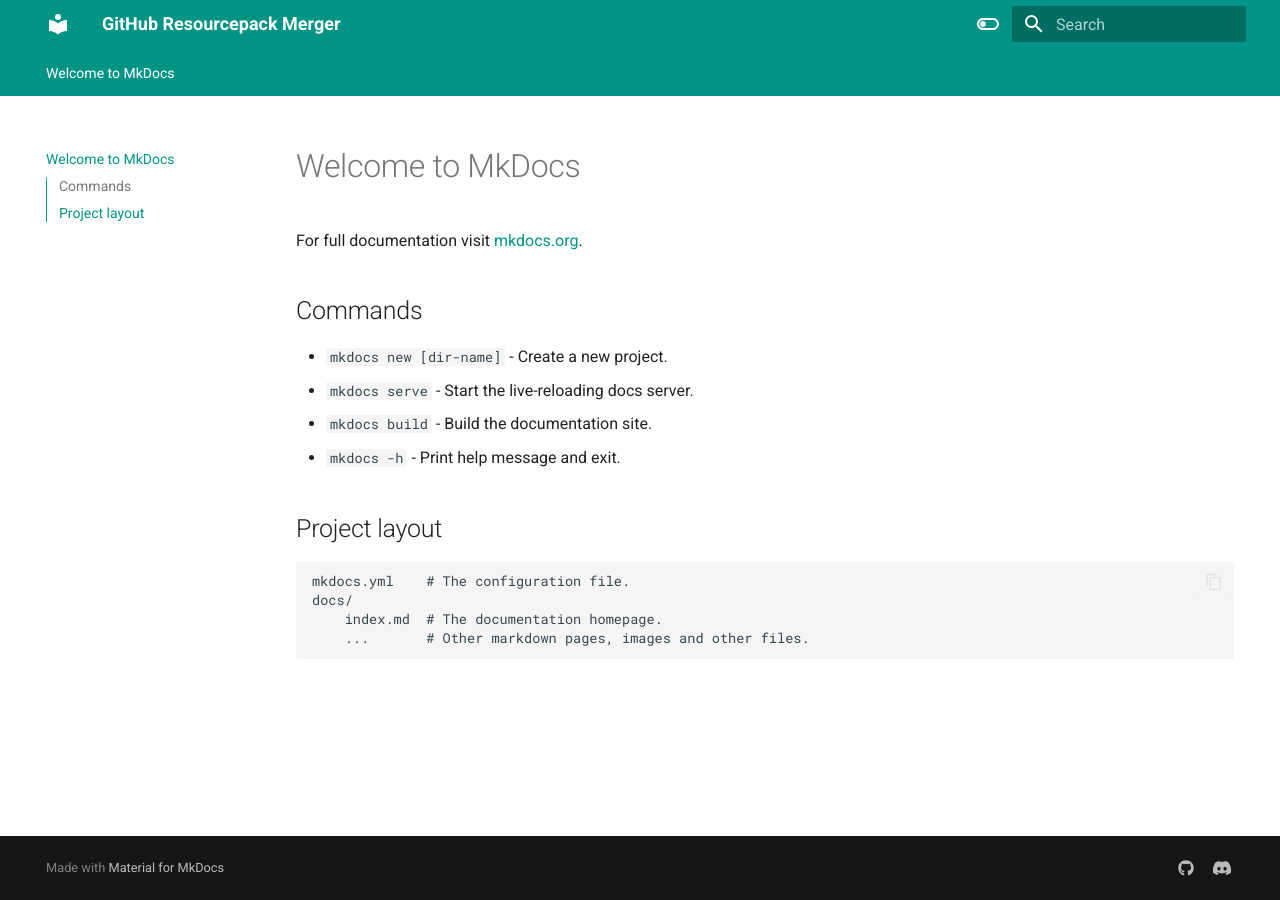
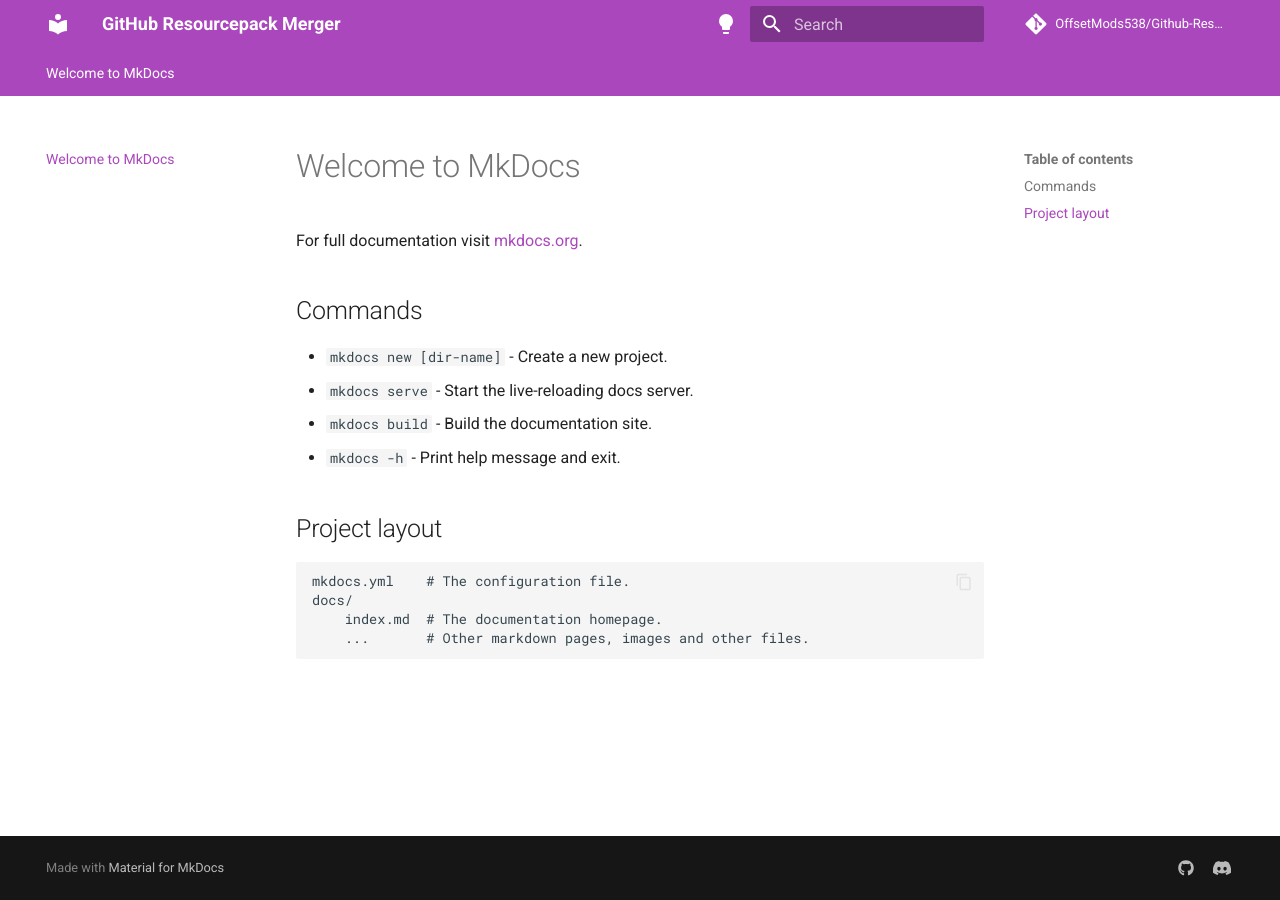
Before and after one commit to OffsetMods538/Github-Resourcepack-Manager, an MkDocs documentation site: the page built from docs/index.md, in a window 1280 px wide. Built offline with MkDocs 1.6.1 and Material for MkDocs 9.7.7, drawn with Linux system fonts in a browser that asks for light colours; comment, search, counter and statistics services are not loaded.

Commit message:
Update mkdocs.yml

```diff
--- a/mkdocs.yml
+++ b/mkdocs.yml
@@ -1,29 +1,33 @@
 site_name: GitHub Resourcepack Merger
+repo_name: OffsetMods538/Github-Resourcepack-Manager
+repo_url: https://github.com/OffsetMods538/Github-Resourcepack-Manager
+edit_uri: /tree/docs/docs
 theme:
   name: material
   features:
     - navigation.tabs
     - navigation.selections
     - navigation.top
-    - toc.integrate
     - search.suggest
     - search.highlight
     - content.code.annotation
     - content.code.copy
   language: en
   palette:
-    - scheme: default
+    - media: "(prefers-color-scheme: dark)"
+      scheme: slate
+      primary: purple
+      accent: teal
       toggle:
-        icon: material/toggle-switch-off-outline
+        icon: material/lightbulb-outline
         name: Switch to dark mode
-      primary: teal
-      accent: purple
-    - scheme: slate
+    - media: "(prefers-color-scheme: light)"
+      scheme: default
+      primary: purple
+      accent: lime
       toggle:
-        icon: material/toggle-switch
+        icon: material/lightbulb
         name: Switch to light mode
-      primary: teal
-      accent: lime
 
 extra:
   social:
```
